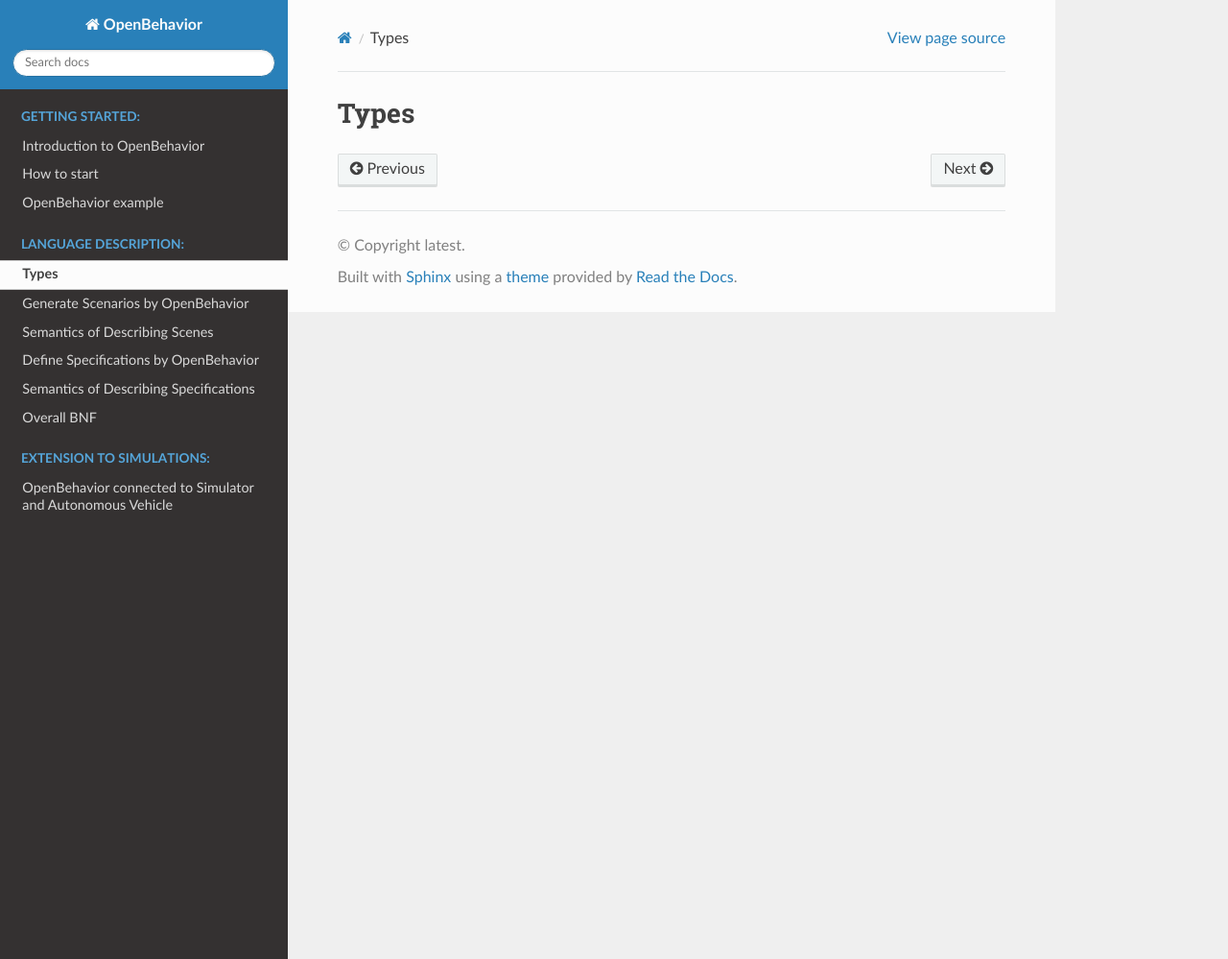
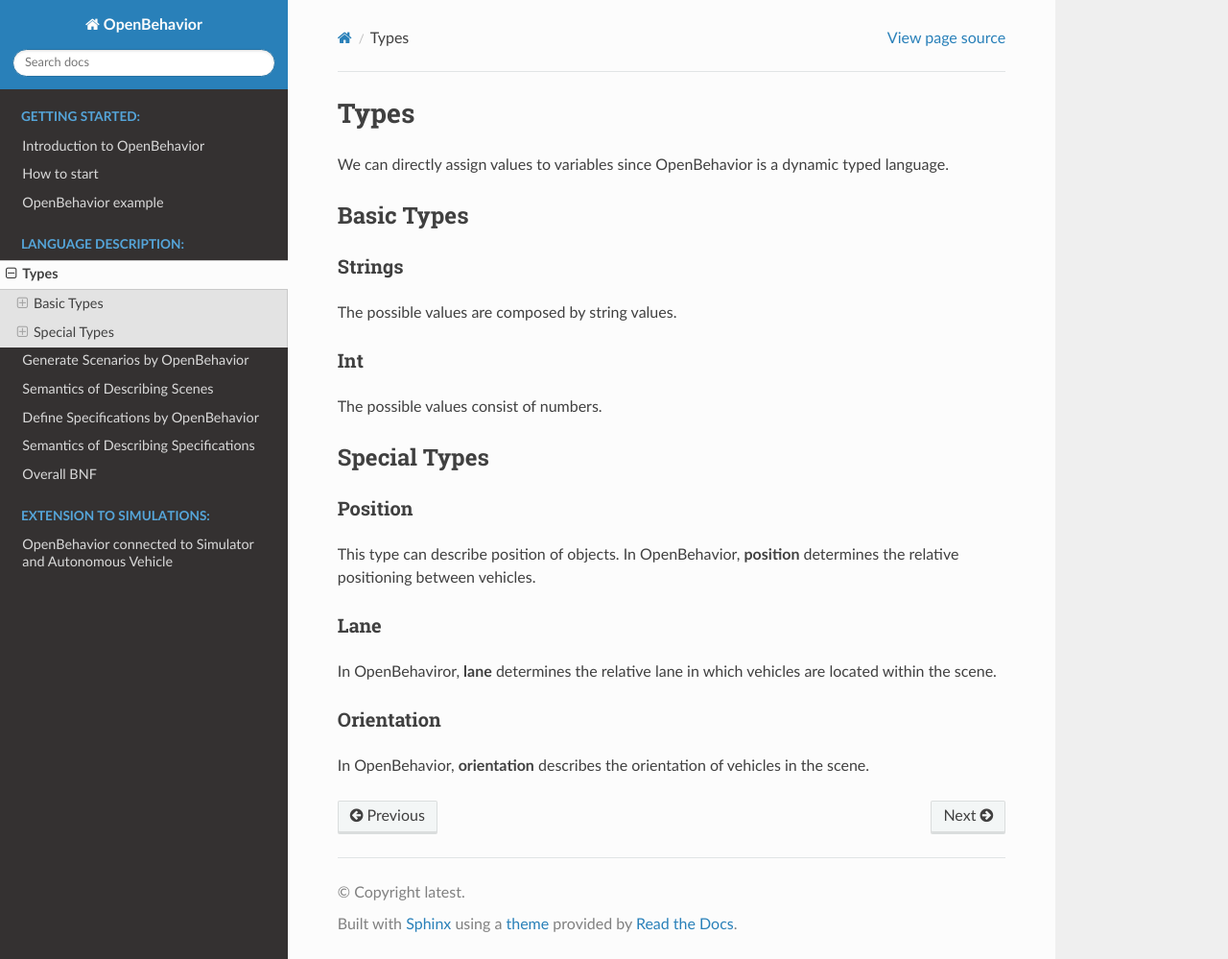
Before and after one commit to Sunshinesheep/OpenBehavior-doc, a Sphinx documentation site: the page built from docs/source/Types.md, in a window 1280 px wide and 999 px high. Shown: the whole window at 96% size. Built offline with Sphinx 7.4.7 and the Read the Docs theme 3.1.0, drawn with Linux system fonts in a browser that asks for light colours.

Commit message:
add more

```diff
--- a/docs/source/Types.md
+++ b/docs/source/Types.md
@@ -1 +1,27 @@
 # Types
+
+We can directly assign values to variables since OpenBehavior is a dynamic typed language.
+
+## Basic Types
+
+### Strings
+
+The possible values are composed by string values.
+
+### Int
+
+The possible values consist of numbers.
+
+## Special Types
+
+### Position
+
+This type can describe position of objects. In OpenBehavior, **position** determines the relative positioning between vehicles.
+
+### Lane
+
+In OpenBehaviror, **lane** determines the relative lane in which vehicles are located within the scene.
+
+### Orientation
+
+In OpenBehavior, **orientation** describes the orientation of vehicles in the scene.
```
Also changed, not shown: docs/source/generate_scenarios_by_openbehavior.md (+6 -1 lines).
